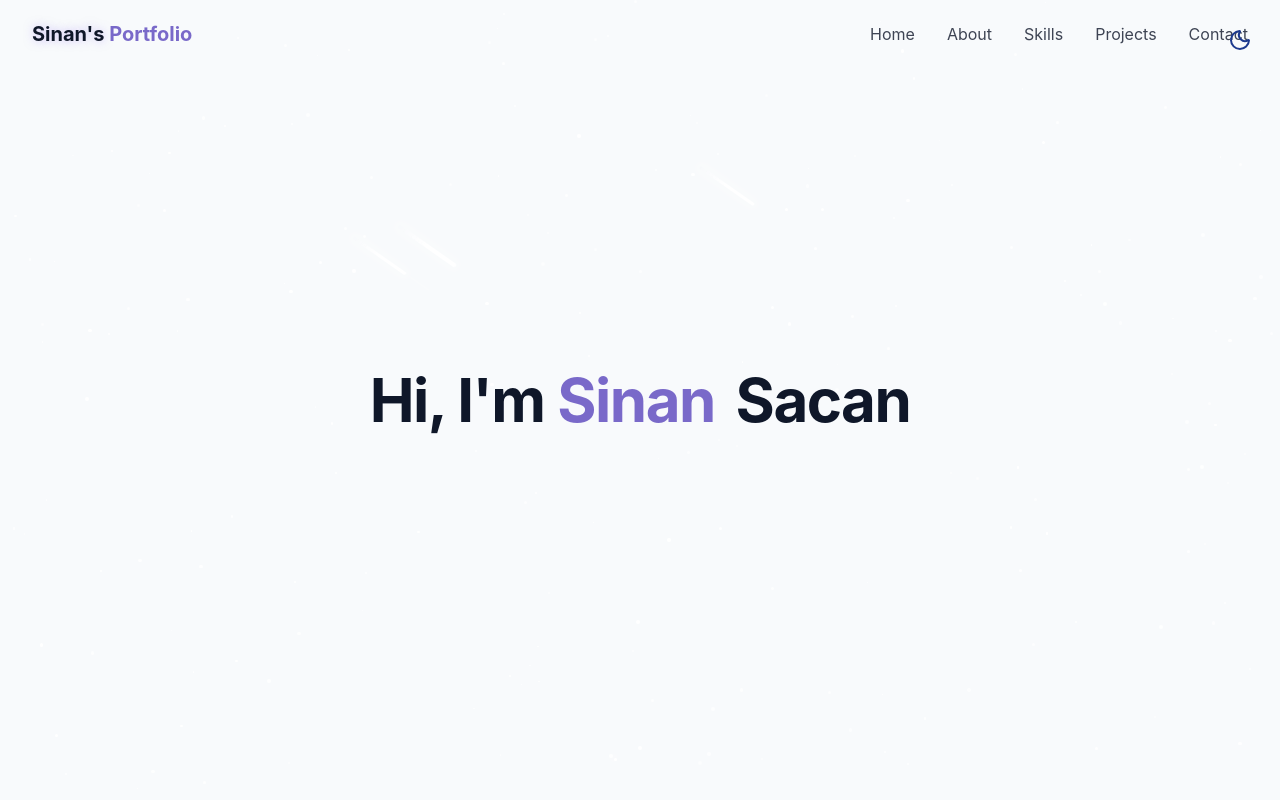
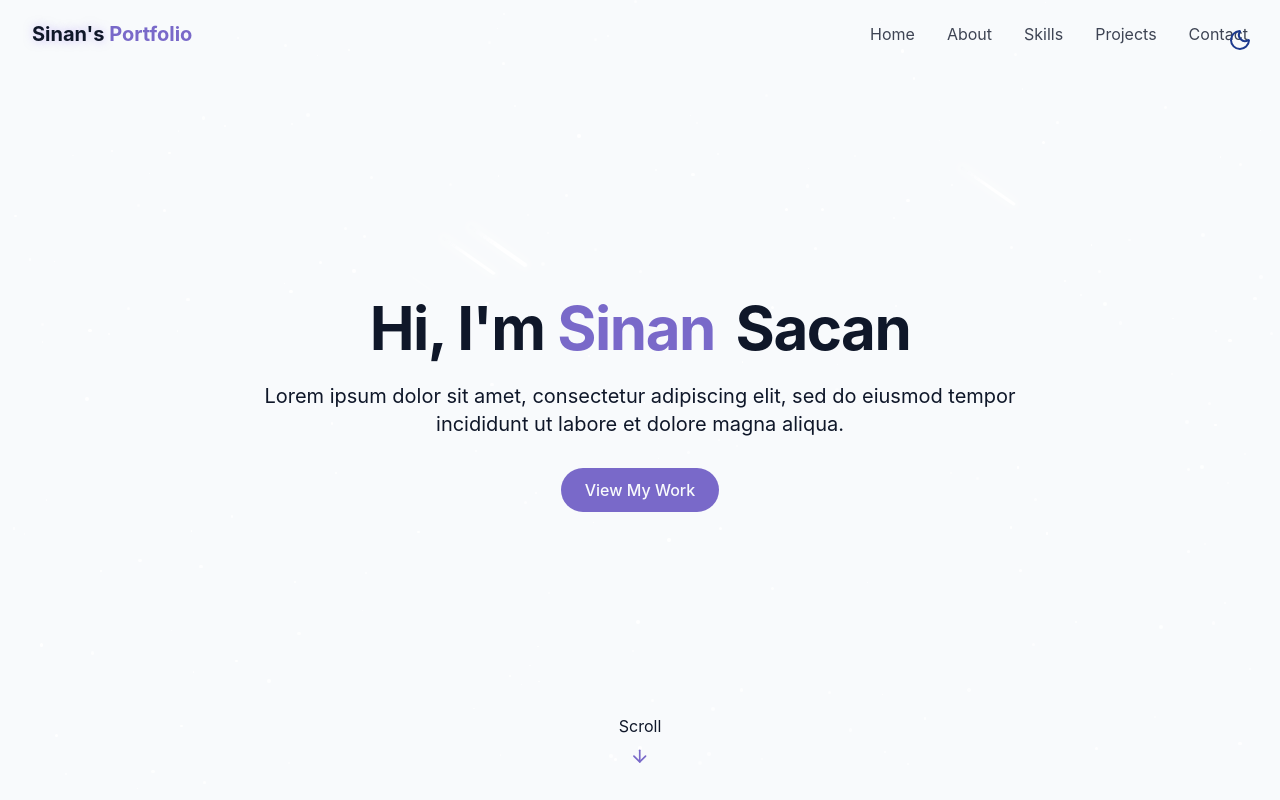
Before and after one commit to sin-n581/My-Portfolio, a React (Vite) app: page / in a window 1280 px wide. Built offline with nearby package versions, Linux system fonts and the light colour scheme.

Commit message:
Hero section

```diff
--- a/src/components/HeroSection.tsx
+++ b/src/components/HeroSection.tsx
@@ -1,3 +1,4 @@
+import { ArrowDown } from "lucide-react"
 
 export const HeroSection = () => {
     return <section
@@ -13,10 +14,24 @@
                     <span className="text-gradient ml-2 opacity-0 animate-fade-in-delay-2 "> Sacan </span>
                 </h1>
 
+                <p className="text-lg md:text-xl text-muted-foreground max-2-2xl mx-auto opacity-0 animate-fade-in-delay-3">
+                    Lorem ipsum dolor sit amet, consectetur
+                    adipiscing elit, sed do eiusmod tempor
+                    incididunt ut labore et dolore magna aliqua.
+                </p>
+
+                <div className="pt-4 opacity-0 animate-fade-in-delay-4">
+                    <a href="#projects" className="cosmic-button">
+                        View My Work
+                    </a>
+                </div>
             </div>
-
         </div>
 
 
+        <div className="absolute bottom-8 left-1/2 transform -translate-x-1/2 flex flex-col items-center animate-bounce">
+            <span className="rext-sm text-muted-foreground mb-2">Scroll</span>
+            <ArrowDown className="h-5 w-5 text-primary" />
+        </div>
     </section>
 }
--- a/src/components/StarBackground.tsx
+++ b/src/components/StarBackground.tsx
@@ -74,7 +74,7 @@
             newMeteors.push({
                 id: i,
                 size: Math.random() *2 +1,
-                x:Math.random()*70,
+                x:Math.random()*100,
                 y:Math.random()*20,
                 delay: Math.random()*15,
                 animationDuration:Math.random()*3+3,
```
